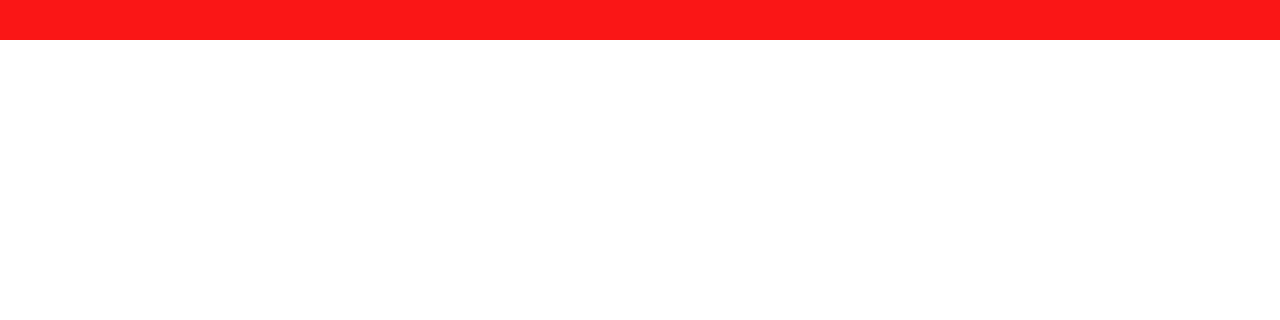
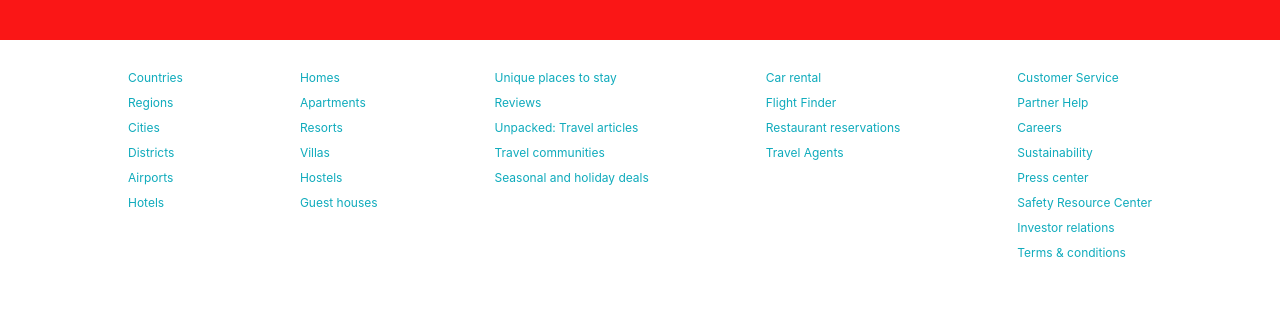
Before and after one commit to Blueprint-Avenue/journiez, a React (Create React App) app: page / in a window 1280 px wide. Shown: the part 1723-2043 px from the top of the page. Before the commit the page ends 1763 px from the top, so only its background shows below. Built offline with nearby package versions, Linux system fonts and the light colour scheme.

Commit message:
completed footer component

```diff
--- /dev/null
+++ b/src/components/footer/Footer.js
@@ -0,0 +1,50 @@
+import "./footer.css";
+
+export const Footer = () => {
+	return (
+		<div className="footer">
+			<div className="footer__Lists">
+				<ul className="footer__List">
+					<li className="footer__ListItem">Countries</li>
+					<li className="footer__ListItem">Regions</li>
+					<li className="footer__ListItem">Cities</li>
+					<li className="footer__ListItem">Districts</li>
+					<li className="footer__ListItem">Airports</li>
+					<li className="footer__ListItem">Hotels</li>
+				</ul>
+				<ul className="footer__List">
+					<li className="footer__ListItem">Homes </li>
+					<li className="footer__ListItem">Apartments </li>
+					<li className="footer__ListItem">Resorts </li>
+					<li className="footer__ListItem">Villas</li>
+					<li className="footer__ListItem">Hostels</li>
+					<li className="footer__ListItem">Guest houses</li>
+				</ul>
+				<ul className="footer__List">
+					<li className="footer__ListItem">Unique places to stay </li>
+					<li className="footer__ListItem">Reviews</li>
+					<li className="footer__ListItem">Unpacked: Travel articles </li>
+					<li className="footer__ListItem">Travel communities </li>
+					<li className="footer__ListItem">Seasonal and holiday deals </li>
+				</ul>
+				<ul className="footer__List">
+					<li className="footer__ListItem">Car rental </li>
+					<li className="footer__ListItem">Flight Finder</li>
+					<li className="footer__ListItem">Restaurant reservations </li>
+					<li className="footer__ListItem">Travel Agents </li>
+				</ul>
+				<ul className="footer__List">
+					<li className="footer__ListItem">Customer Service</li>
+					<li className="footer__ListItem">Partner Help</li>
+					<li className="footer__ListItem">Careers</li>
+					<li className="footer__ListItem">Sustainability</li>
+					<li className="footer__ListItem">Press center</li>
+					<li className="footer__ListItem">Safety Resource Center</li>
+					<li className="footer__ListItem">Investor relations</li>
+					<li className="footer__ListItem">Terms & conditions</li>
+				</ul>
+			</div>
+			<div className="footer__Text">Copyright © 2022 Journiez.</div>
+		</div>
+	);
+};
--- /dev/null
+++ b/src/components/footer/footer.css
@@ -0,0 +1,29 @@
+.footer{
+    width: 100%;
+    width: 1024px;
+    font-size: 12px;
+}
+
+.footer__Lists{
+    width: 100%;
+    display:flex;
+    justify-content: space-between;
+    margin-bottom: 50px;
+}
+
+.footer__List{
+    list-style: none;
+    padding: 0;
+
+}
+
+.footer__ListItem{
+    margin-bottom: 10px;
+    color: #0FABBC;
+    cursor: pointer;
+}
+
+
+.footer__Text{
+color: #0FABBC;
+}
--- a/src/pages/home/Home.js
+++ b/src/pages/home/Home.js
@@ -5,6 +5,7 @@
 import {PropertyList} from "../../components/propertyList/PropertyList";
 import {FeaturedProperties} from "../../components/featuredProperties/FeaturedProperties";
 import {MailList} from "../../components/mailList/MailList";
+import {Footer} from "../../components/footer/Footer";
 
 export const Home = () => {
 	return (
@@ -18,6 +19,7 @@
 				<h1 className="home__Title">Homes guests love</h1>
 				<FeaturedProperties />
 				<MailList />
+				<Footer />
 			</div>
 		</div>
 	);
```
